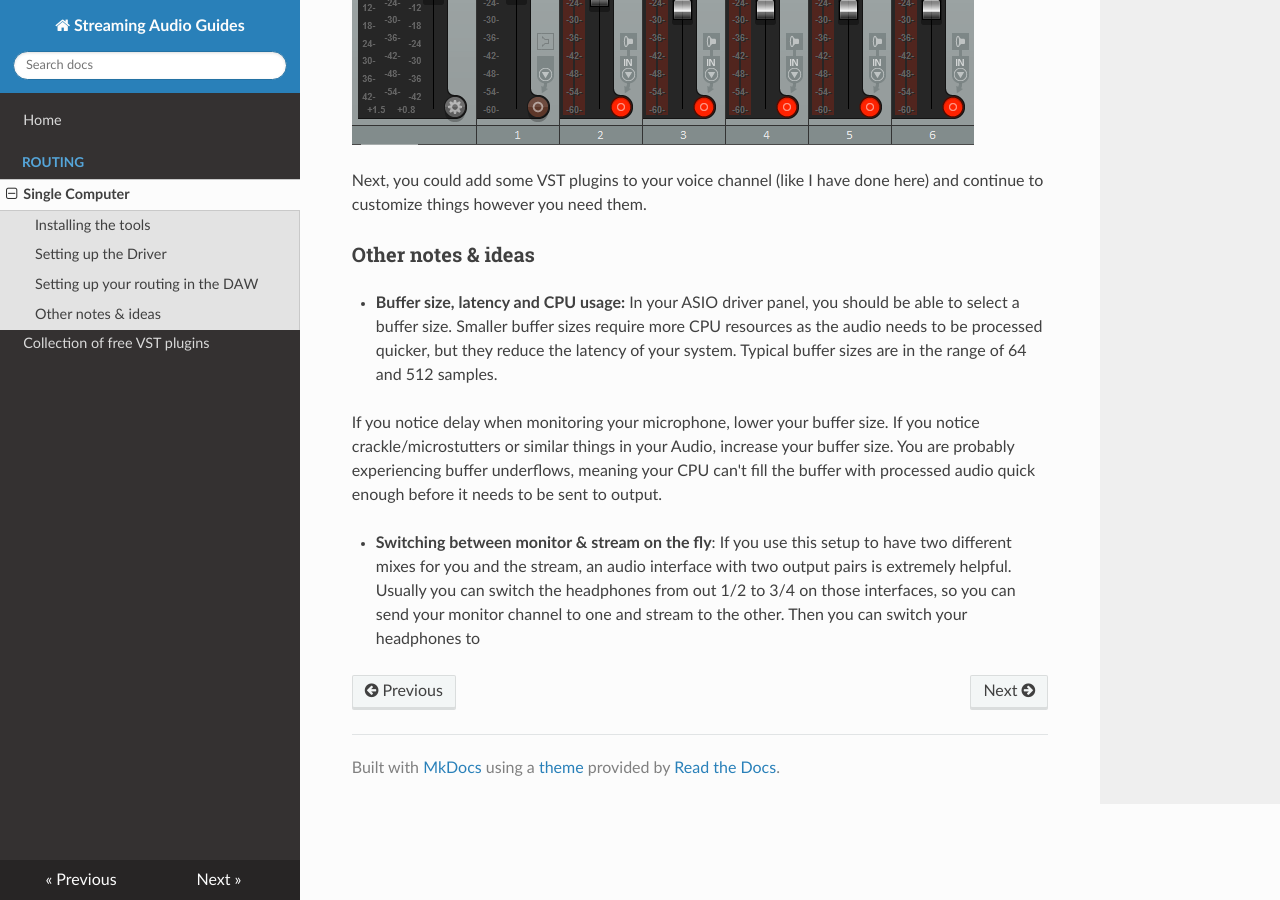
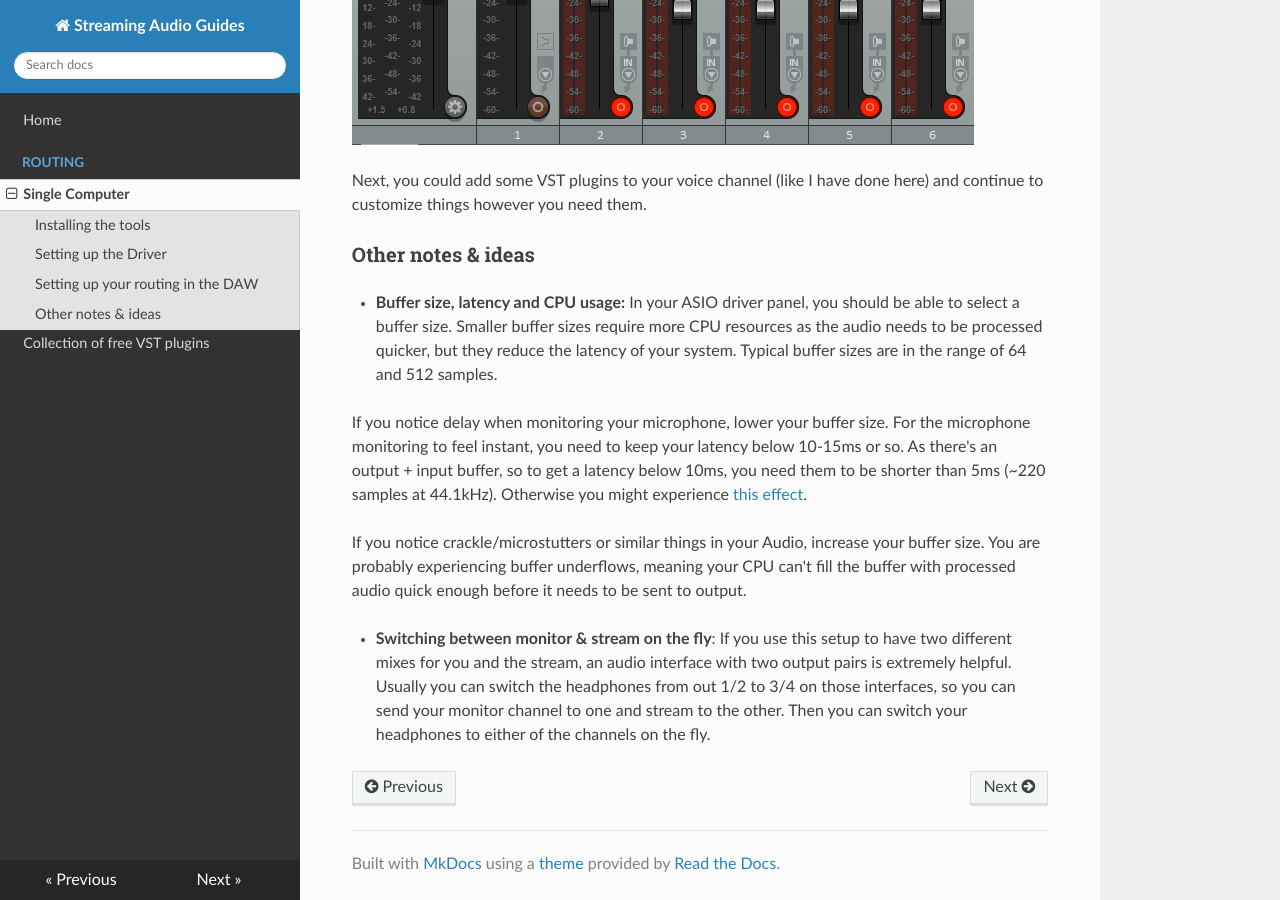
Before and after one commit to twitch-guides/audio, an MkDocs documentation site: the page built from docs/routing-single.md, in a window 1280 px wide and 900 px high, scrolled down 5052 px. Built offline with MkDocs 1.6.1, drawn with Linux system fonts in a browser that asks for light colours; nearby versions of some CDN libraries; old or Windows-style settings are respelled for this version of MkDocs.

Commit message:
corrections and additions to buffer/monitor section

```diff
--- a/docs/routing-single.md
+++ b/docs/routing-single.md
@@ -104,14 +104,18 @@ you need them.
 buffer sizes require more CPU resources as the audio needs to be processed quicker, but they reduce the latency of your
 system. Typical buffer sizes are in the range of 64 and 512 samples.
 
-   If you notice delay when monitoring your microphone, lower your buffer size.
+   If you notice delay when monitoring your microphone, lower your buffer size. For the microphone monitoring to feel
+   instant, you need to keep your latency below 10-15ms or so. As there's an output + input buffer, so to get a latency below
+   10ms, you need them to be shorter than 5ms (~220 samples at 44.1kHz). Otherwise you might experience [this effect][voice jammer].
+
    If you notice crackle/microstutters or similar things in your Audio, increase your buffer size. You are probably
    experiencing buffer underflows, meaning your CPU can't fill the buffer with processed audio quick enough before it
    needs to be sent to output.
 
-* **Switching between monitor & stream on the fly**: If you use this setup to have two different mixes for you and the stream, an audio interface with two output pairs is
-extremely helpful. Usually you can switch the headphones from out 1/2 to 3/4 on those interfaces, so you can send your
-monitor channel to one and stream to the other. Then you can switch your headphones to
+* **Switching between monitor & stream on the fly**: If you use this setup to have two different mixes for you and the
+stream, an audio interface with two output pairs is extremely helpful. Usually you can switch the headphones from out
+1/2 to 3/4 on those interfaces, so you can send your monitor channel to one and stream to the other. Then you can switch
+your headphones to either of the channels on the fly.
 
 
 [SAR]: https://github.com/eiz/SynchronousAudioRouter/releases "Synchronous Audio Router"
```
Also changed, not shown: other parts of docs/routing-single.md (+1 -0 lines).
